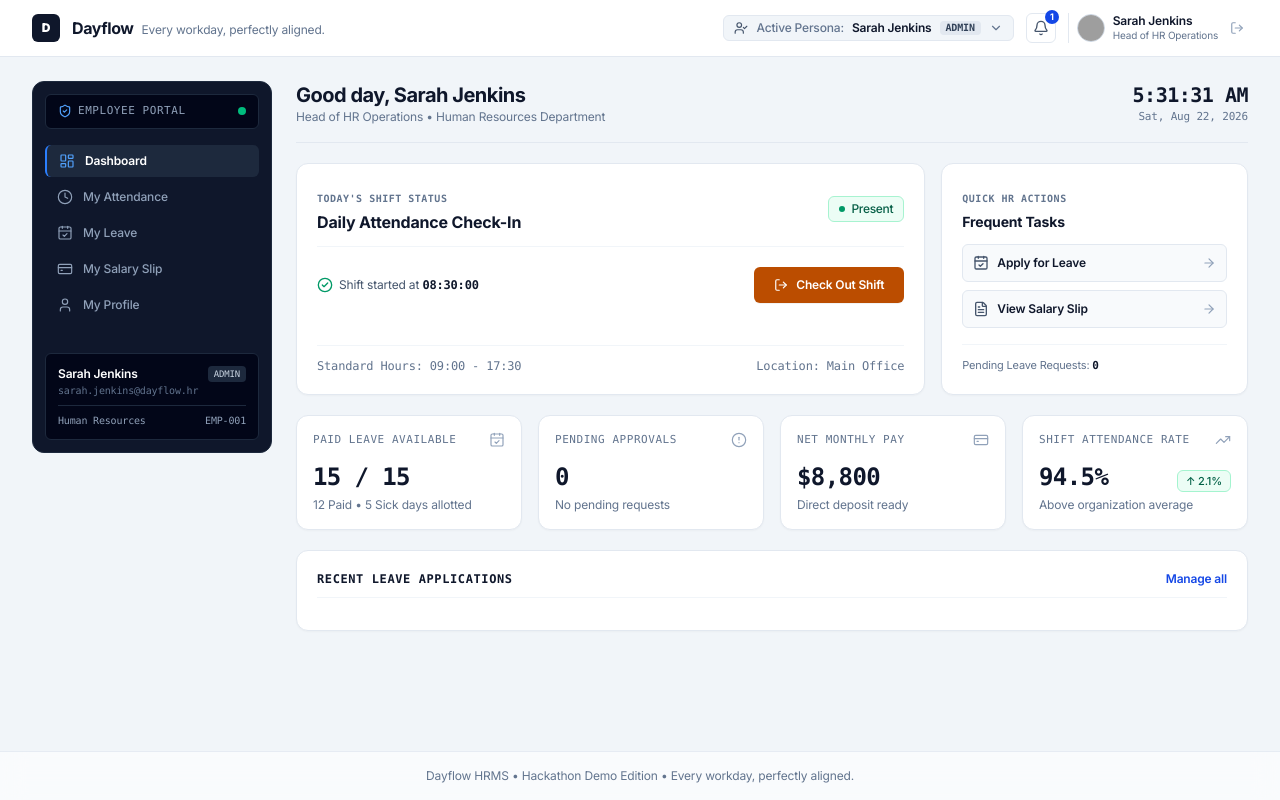
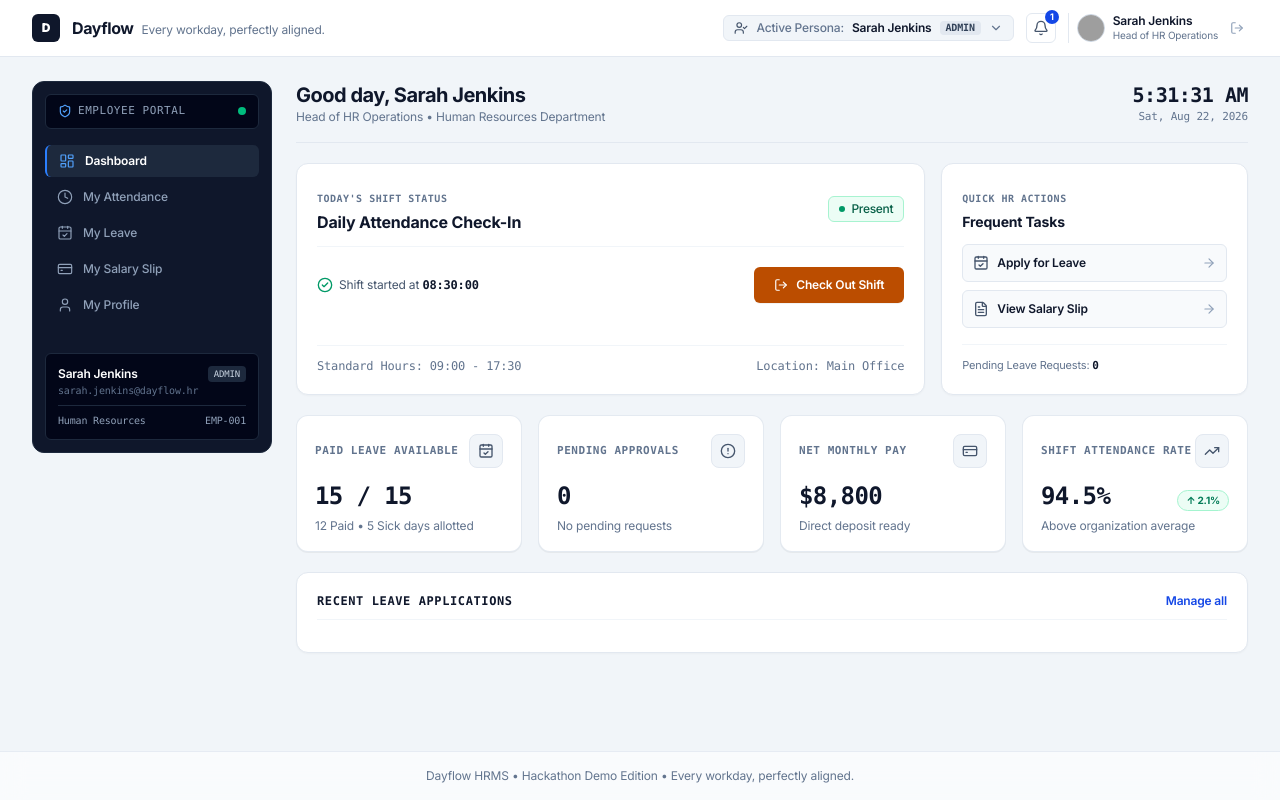
Before and after one commit to praptimandora0779-design/dayflow-hr-system, a React (Vite) app: page / in a window 1280 px wide. Built offline with nearby package versions, Linux system fonts and the light colour scheme; grey boxes are pictures that could not be loaded.

Commit message:
Enhance StatCard with accentColor prop
Added accentColor prop to StatCard and updated styles.

```diff
--- a/src/components/ui/StatCard.tsx
+++ b/src/components/ui/StatCard.tsx
@@ -10,6 +10,7 @@ interface StatCardProps {
     value: string;
     isPositive: boolean;
   };
+  accentColor?: 'blue' | 'emerald' | 'amber' | 'purple' | 'slate';
 }
 
 export const StatCard: React.FC<StatCardProps> = ({
@@ -18,26 +19,37 @@ export const StatCard: React.FC<StatCardProps> = ({
   subtitle,
   icon: Icon,
   trend,
+  accentColor = 'slate',
 }) => {
+  const accentStyles = {
+    blue: 'bg-blue-50 text-blue-600 border-blue-100',
+    emerald: 'bg-emerald-50 text-emerald-600 border-emerald-100',
+    amber: 'bg-amber-50 text-amber-600 border-amber-100',
+    purple: 'bg-purple-50 text-purple-600 border-purple-100',
+    slate: 'bg-slate-100 text-slate-600 border-slate-200',
+  }[accentColor];
+
   return (
-    <div className="hr-panel p-4 flex flex-col justify-between">
+    <div className="bg-white border border-slate-200/90 rounded-xl p-4.5 shadow-2xs hover:shadow-md hover:border-slate-300 transition-all duration-200 flex flex-col justify-between group">
       <div className="flex items-center justify-between">
-        <span className="text-[11px] font-medium uppercase tracking-wider text-slate-500 font-mono">
+        <span className="text-[11px] font-semibold uppercase tracking-wider text-slate-500 font-mono">
           {title}
         </span>
-        <Icon className="w-4 h-4 text-slate-400 stroke-[1.75]" />
+        <div className={`p-2 rounded-lg border ${accentStyles} transition-transform group-hover:scale-105`}>
+          <Icon className="w-4 h-4 stroke-[2]" />
+        </div>
       </div>
 
       <div className="mt-3 flex items-baseline justify-between">
-        <h3 className="text-2xl font-semibold text-slate-900 tracking-tight tabular-nums font-mono">
+        <h3 className="text-2xl font-bold text-slate-900 tracking-tight font-mono tabular-nums">
           {value}
         </h3>
         {trend && (
           <span
-            className={`text-[11px] font-medium px-2 py-0.5 rounded-md border ${
+            className={`text-[10px] font-bold px-2 py-0.5 rounded-full border ${
               trend.isPositive
-                ? 'bg-emerald-50 text-emerald-800 border-emerald-200'
-                : 'bg-rose-50 text-rose-800 border-rose-200'
+                ? 'bg-emerald-50 text-emerald-700 border-emerald-200'
+                : 'bg-rose-50 text-rose-700 border-rose-200'
             }`}
           >
             {trend.isPositive ? '↑' : '↓'} {trend.value}
@@ -45,7 +57,7 @@ export const StatCard: React.FC<StatCardProps> = ({
         )}
       </div>
 
-      {subtitle && <p className="mt-1 text-xs text-slate-500 font-normal">{subtitle}</p>}
+      {subtitle && <p className="mt-1.5 text-xs text-slate-500 font-normal leading-tight">{subtitle}</p>}
     </div>
   );
 };
```
